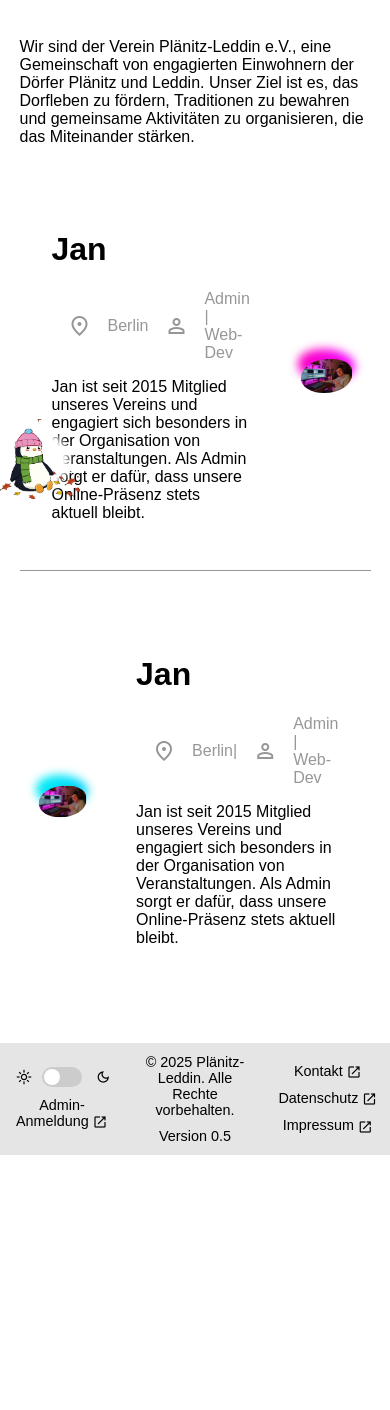
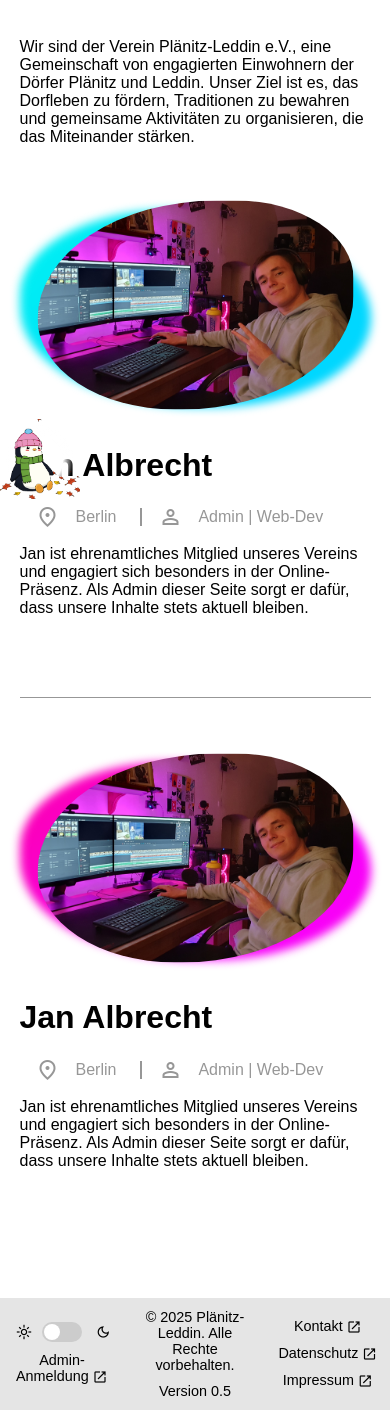
Before and after one commit to jan-albrecht05/Plaenitz-Leddin, a PHP site: page /pages/uber-uns.php in a window 390 px wide. Shown: the part 262-1672 px from the top of the page. Before the commit the page ends 1417 px from the top, so only its background shows below. Run offline with PHP 8.4, Linux system fonts and the light colour scheme.

Commit message:
update uber-uns

```diff
--- a/assets/css/uber-uns.css
+++ b/assets/css/uber-uns.css
@@ -3,6 +3,10 @@
     flex-direction: row;
     border-bottom: 1px solid var(--lightgrey);
     margin-top: 2rem;
+}
+.ort{
+    border-right: 2px solid var(--lightgrey);
+    padding-right: 1.5rem;
 }
 .info{
     color: var(--lightgrey);
@@ -32,6 +36,7 @@
 /* Blobs */
 .wrapper{
     width: 100%;
+    transition: all 0.5s ease;
 }
 .blob{
     filter: blur(5px);
@@ -92,3 +97,25 @@
     border-radius: 120px 65% 30% 25%;
     animation: blobMove 8s ease-in-out infinite;
 }
+.wrapper:hover{
+    transform: scale(1.05);
+}
+
+@media (max-width: 600px){
+    .person.schema1{
+        flex-direction: column-reverse;
+    }
+    .person.schema2{
+        flex-direction: column;
+    }
+    .person{
+        margin-top: 4rem;
+        padding-bottom: 4rem;
+    }
+    .person .textseite,
+    .person .bildseite{
+        width: 100%;
+        padding: 0;
+    }
+
+}
--- a/pages/uber-uns.php
+++ b/pages/uber-uns.php
@@ -31,9 +31,15 @@
         <p id="einführung">
             Wir sind der Verein Plänitz-Leddin e.V., eine Gemeinschaft von engagierten Einwohnern der Dörfer Plänitz und Leddin. Unser Ziel ist es, das Dorfleben zu fördern, Traditionen zu bewahren und gemeinsame Aktivitäten zu organisieren, die das Miteinander stärken.
         </p>
-        <div class="person">
+        <div class="person schema2">
+            <div class="bildseite">
+                <div class="wrapper">
+                    <div class="blob shape-1 green"></div>
+                    <img src="../assets/images/team/jan.jpg" alt="">
+                </div>
+            </div>
             <div class="textseite">
-                <h1 class="name">Jan</h1>
+                <h1 class="name">Jan Albrecht</h1>
                 <div class="info">
                     <span class="material-symbols-outlined">location_on</span>
                     <span class="ort">Berlin</span>
@@ -41,7 +47,21 @@
                     <span class="datum">Admin | Web-Dev</span>
                 </div>
                 <p class="beschreibung">
-                    Jan ist seit 2015 Mitglied unseres Vereins und engagiert sich besonders in der Organisation von Veranstaltungen. Als Admin sorgt er dafür, dass unsere Online-Präsenz stets aktuell bleibt.
+                    Jan ist ehrenamtliches Mitglied unseres Vereins und engagiert sich besonders in der Online-Präsenz. Als Admin dieser Seite sorgt er dafür, dass unsere Inhalte stets aktuell bleiben.
+                </p>
+            </div>
+        </div>
+        <div class="person schema1">
+            <div class="textseite">
+                <h1 class="name">Jan Albrecht</h1>
+                <div class="info">
+                    <span class="material-symbols-outlined">location_on</span>
+                    <span class="ort">Berlin</span>
+                    <span class="material-symbols-outlined">person</span>
+                    <span class="datum">Admin | Web-Dev</span>
+                </div>
+                <p class="beschreibung">
+                    Jan ist ehrenamtliches Mitglied unseres Vereins und engagiert sich besonders in der Online-Präsenz. Als Admin dieser Seite sorgt er dafür, dass unsere Inhalte stets aktuell bleiben.
                 </p>
             </div>
             <div class="bildseite">
@@ -51,27 +71,7 @@
                 </div>
             </div>
         </div>
-        <div class="person">
-            <div class="bildseite">
-                <div class="wrapper">
-                    <div class="blob shape-1 green"></div>
-                    <img src="../assets/images/team/jan.jpg" alt="">
-                </div>
-            </div>
-            <div class="textseite">
-                <h1 class="name">Jan</h1>
-                <div class="info">
-                    <span class="material-symbols-outlined">location_on</span>
-                    <span class="ort">Berlin</span>
-                    <span>|</span>
-                    <span class="material-symbols-outlined">person</span>
-                    <span class="job">Admin | Web-Dev</span>
-                </div>
-                <p class="beschreibung">
-                    Jan ist seit 2015 Mitglied unseres Vereins und engagiert sich besonders in der Organisation von Veranstaltungen. Als Admin sorgt er dafür, dass unsere Online-Präsenz stets aktuell bleibt.
-                </p>
-            </div>
-        </div>
+
     </div>
     <div id="footer" class="center">
         <?php include '../pages/footer.php'; ?>
```
